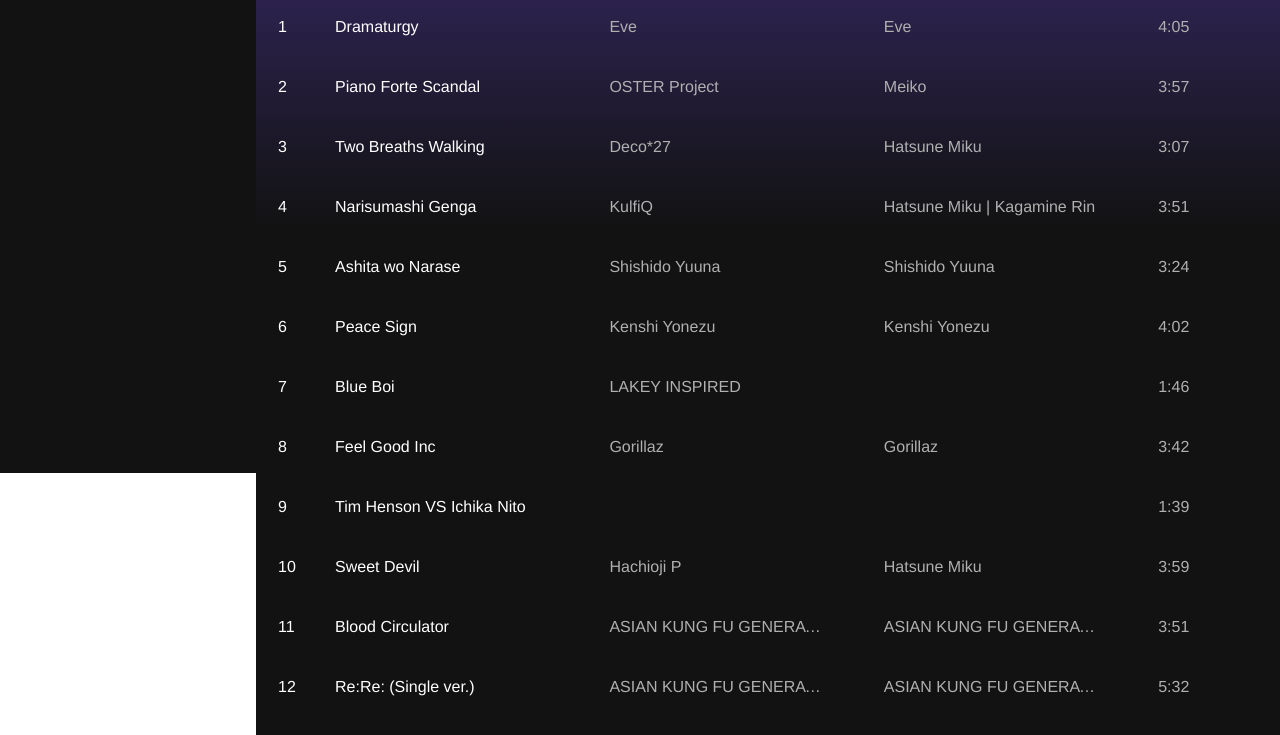
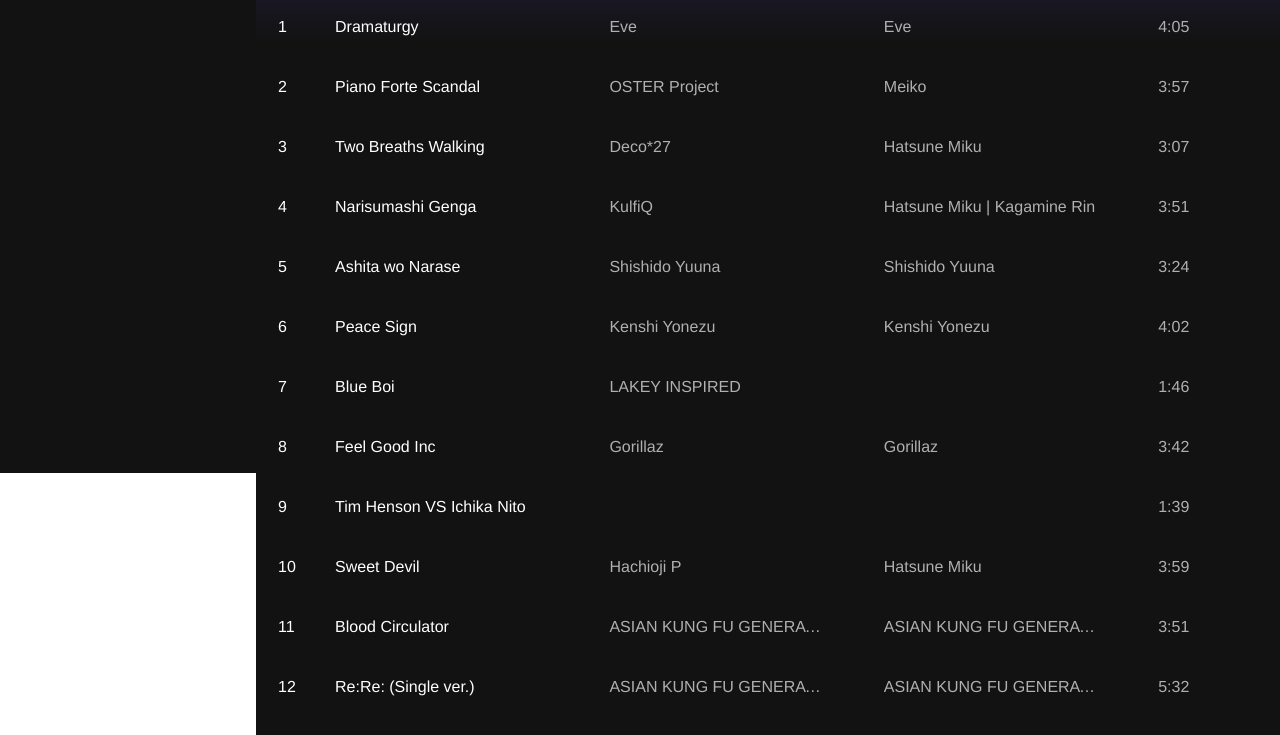
Before and after one commit to CaioEustaquio/music-player, a website with bundled scripts: page index.html in a window 1280 px wide. Shown: the part 327-1062 px from the top of the page. Built offline with nearby package versions, Linux system fonts and the light colour scheme.

Commit message:
Style: change percentage of page background color gradient

```diff
--- a/public/css/style.css
+++ b/public/css/style.css
@@ -88,7 +88,7 @@
     width: 80%;
     padding: 44px 22px;
     background: rgb(0,0,0);
-    background: linear-gradient(0deg, #121212 70%, rgba(72,52,142,1) 96%, rgba(72,52,142,1) 100%);
+    background: linear-gradient(0deg, #121212 80%, rgba(72,52,142,1) 97%, rgba(72,52,142,1) 100%);
 }
 
 #section-top{
```
